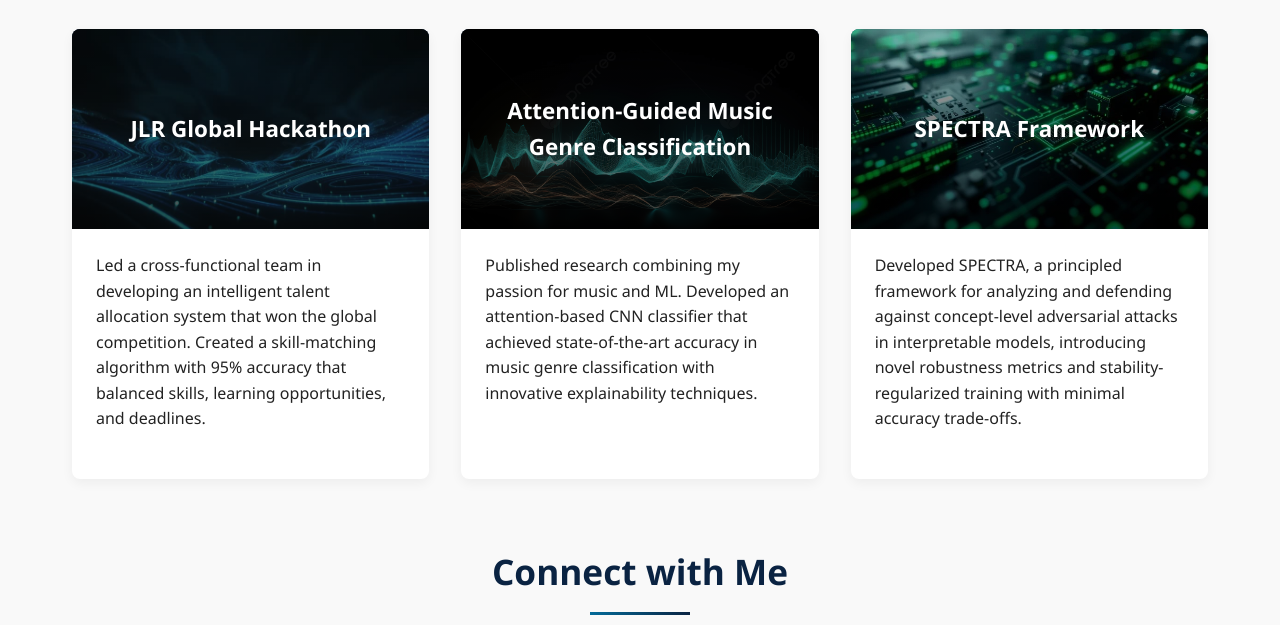
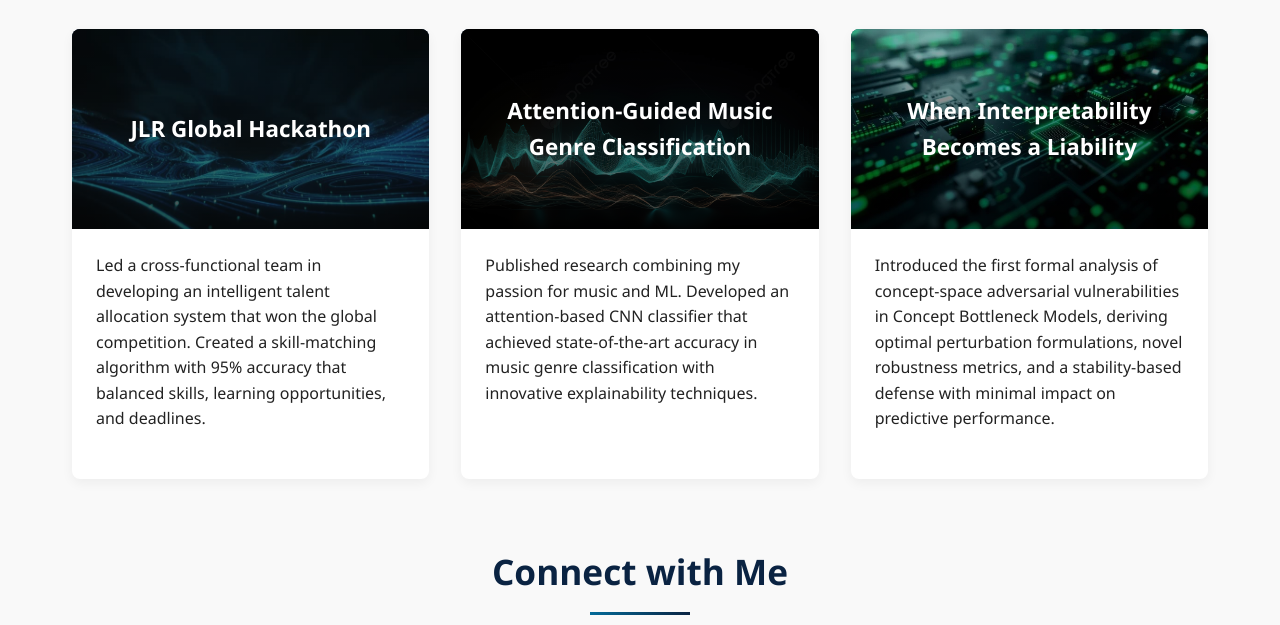
Before and after one commit to adityaSridharr/adityaSridharr.github.io, a website: page index.html in a window 1280 px wide. Shown: the part 1242-1867 px from the top of the page. Drawn offline with Linux system fonts and the light colour scheme.

Commit message:
Changes in SPECTRA paper

```diff
--- a/index.html
+++ b/index.html
@@ -428,12 +428,12 @@
                         <div class="project-image">
                             <img src="project_3.jpeg" alt="SPECTRA Framework">
                             <div class="project-overlay">
-                                <div class="project-title">SPECTRA Framework</div>
+                                <div class="project-title">When Interpretability Becomes a Liability</div>
                             </div>
                         </div>
                         <div class="project-content">
                             <p class="project-description">
-                                Developed SPECTRA, a principled framework for analyzing and defending against concept-level adversarial attacks in interpretable models, introducing novel robustness metrics and stability-regularized training with minimal accuracy trade-offs.
+                                Introduced the first formal analysis of concept-space adversarial vulnerabilities in Concept Bottleneck Models, deriving optimal perturbation formulations, novel robustness metrics, and a stability-based defense with minimal impact on predictive performance.
                             </p>
                         </div>
                     </a>
```
